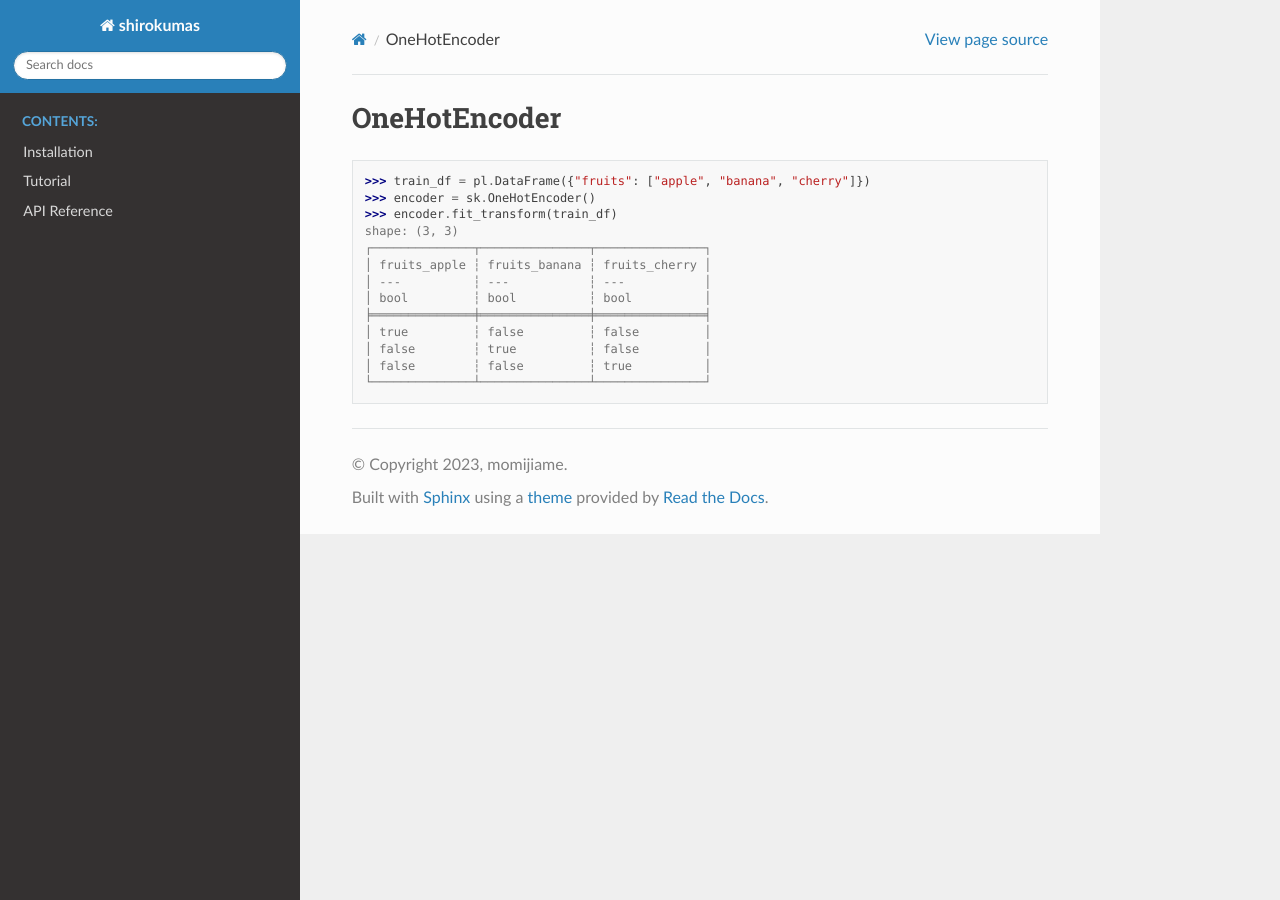
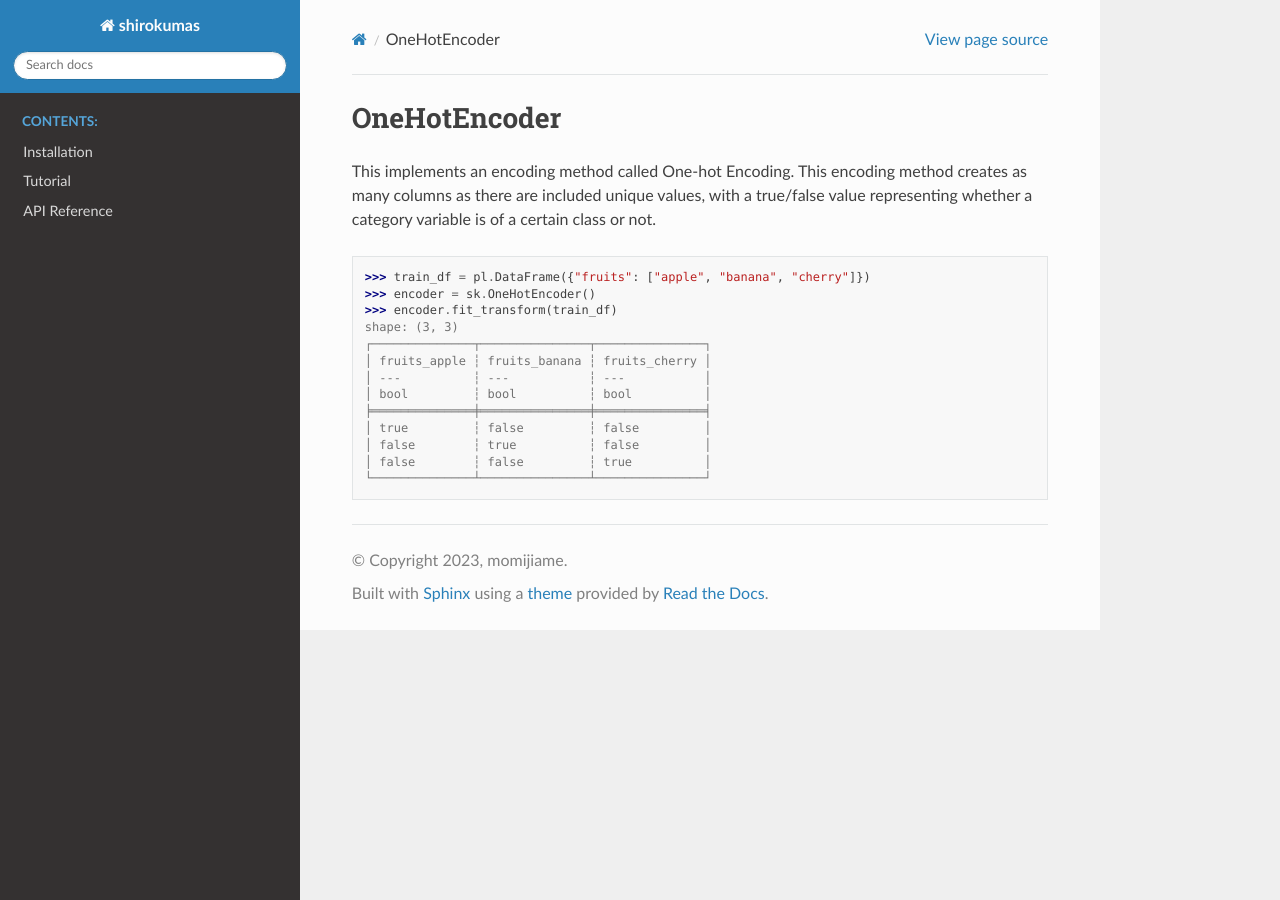
Before and after one commit to momijiame/shirokumas, a Sphinx documentation site: the page built from docs/source/sections/tutorial/onehot.rst, in a window 1280 px wide. Built offline with Sphinx 7.4.7 and the Read the Docs theme 2.0.0, drawn with Linux system fonts in a browser that asks for light colours.

Commit message:
add docs
- OneHotEncoder
- CountEncoder
- NullEncoder

```diff
--- a/docs/source/sections/tutorial/count.rst
+++ b/docs/source/sections/tutorial/count.rst
@@ -1,6 +1,9 @@
 ********************************************************************************
 CountEncoder
 ********************************************************************************
+
+This implements an encoding method called Count/Frequency Encoding.
+This encoding method uses the number of occurrences of each class of categorical variables as a feature.
 
 .. literalinclude:: ../../sources/tutorial/count.txt
   :language: python
--- a/docs/source/sections/tutorial/null.rst
+++ b/docs/source/sections/tutorial/null.rst
@@ -1,6 +1,8 @@
 ********************************************************************************
 NullEncoder
 ********************************************************************************
+
+This implements an encoding method that makes a boolean feature whether a column value is a missing value or not.
 
 .. literalinclude:: ../../sources/tutorial/null.txt
   :language: python
--- a/docs/source/sections/tutorial/onehot.rst
+++ b/docs/source/sections/tutorial/onehot.rst
@@ -1,6 +1,9 @@
 ********************************************************************************
 OneHotEncoder
 ********************************************************************************
+
+This implements an encoding method called One-hot Encoding.
+This encoding method creates as many columns as there are included unique values, with a true/false value representing whether a category variable is of a certain class or not.
 
 .. literalinclude:: ../../sources/tutorial/onehot.txt
   :language: python
```
